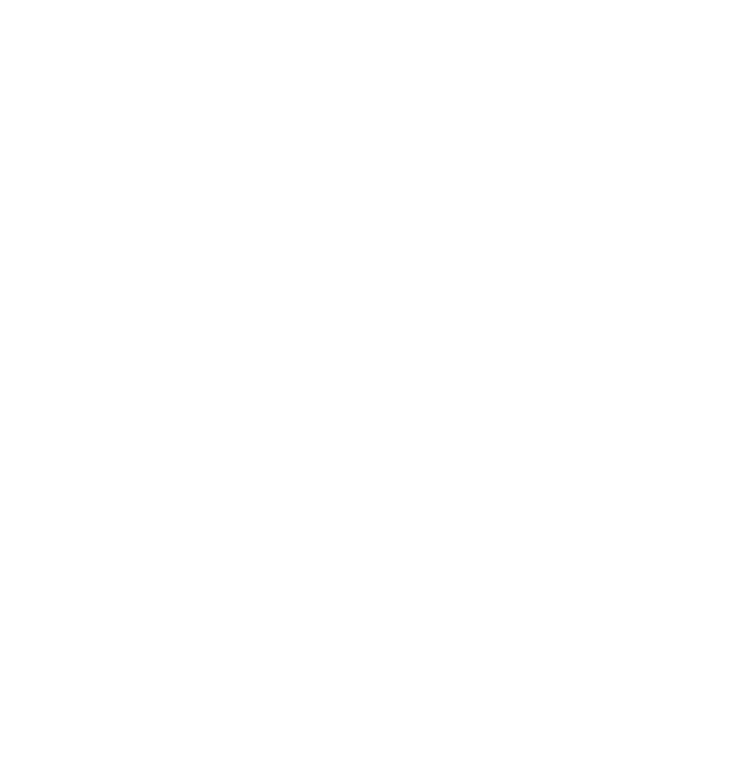
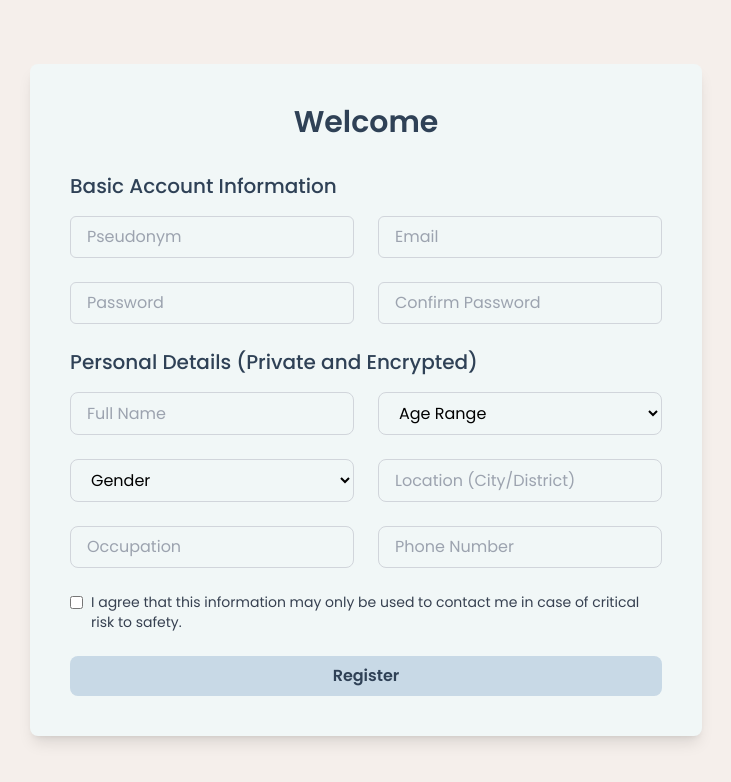
Before and after one commit to anikatabassum2738/Moner-Kotha, a website built with Vite: page signIn.html in a window 1280 px wide. Shown: the whole page, without its empty margins (274-1005 px from the left). Built offline with nearby package versions, Linux system fonts and the light colour scheme.

Commit message:
half done, need to work on few errors

```diff
--- a/index.html
+++ b/index.html
@@ -17,7 +17,7 @@
     <link href="https://fonts.googleapis.com/css2?family=Poppins:ital,wght@0,100;0,200;0,300;0,400;0,500;0,600;0,700;0,800;0,900;1,100;1,200;1,300;1,400;1,500;1,600;1,700;1,800;1,900&display=swap" rel="stylesheet">
 
 </head>
-<body class="font-[Poppins">
+<body class="font-[Poppins]">
 
     <!--header section starts-->
 
--- a/signIn.html
+++ b/signIn.html
@@ -3,7 +3,7 @@
 <head>
     <meta charset="UTF-8">
     <meta name="viewport" content="width=device-width, initial-scale=1.0">
-    <title>Sign In</title>
+    <title>Moner Kotha - Auth</title>
     <link rel="stylesheet" href="css/signIn.css">
     <script src="https://cdn.tailwindcss.com"></script>
 
@@ -16,7 +16,67 @@
     <link href="https://fonts.googleapis.com/css2?family=Poppins:ital,wght@0,100;0,200;0,300;0,400;0,500;0,600;0,700;0,800;0,900;1,100;1,200;1,300;1,400;1,500;1,600;1,700;1,800;1,900&display=swap" rel="stylesheet">
 
 </head>
-<body>
+<body class="font-[Poppins] bg-[#F5EFEB]">
+    <div class="min-h-screen flex items-center justify-center py-12 px-4 sm:px-6 lg:px-8 bg-[#F5EFEB]">
+        <div class="max-w-2xl w-full space-y-8 bg-[#F1F7F7] p-10 rounded-lg shadow-lg">
 
+            <!-- Registration form -->
+             <div class="text-center mb-8">
+                <h2 class="text-3xl font-semibold text-[#2F4156]">Welcome</h2>
+             </div>
+                <form class="space-y-6">
+                    <div>
+                        <h3 class="text-xl font-medium text-[#2F4156] mb-4">Basic Account Information</h3>
+                        <div class="grid grid-cols-1 md:grid-cols-2 gap-6">
+                            <input type="text" placeholder="Pseudonym" required class="w-full px-4 py-2 border border-gray-300 rounded-md focus:outline-none focus:ring-2 focus:ring-[#2F4156]">
+                            <input type="email" placeholder="Email" required class="w-full px-4 py-2 border border-gray-300 rounded-md focus:outline-none focus:ring-2 focus:ring-[#2F4156]">
+                            <input type="password" placeholder="Password" required class="w-full px-4 py-2 border border-gray-300 rounded-md focus:outline-none focus:ring-2 focus:ring-[#2F4156]">
+                            <input type="password" placeholder="Confirm Password" required class="w-full px-4 py-2 border border-gray-300 rounded-md focus:outline-none focus:ring-2 focus:ring-[#2F4156]">
+                        </div>
+                    </div>
+
+                    <div>
+                        <h3 class="text-xl font-medium text-[#2F4156] mb-4">Personal Details (Private and Encrypted)</h3>
+                        <div class="grid grid-cols-1 md:grid-cols-2 gap-6">
+                            <input type="text" placeholder="Full Name" required class="w-full px-4 py-2 border border-gray-300 rounded-lg focus:outline-none focus:ring-2 focus:ring-[#2F4156]">
+
+                            <select class="w-full px-4 py-2 border border-gray-300 rounded-lg focus:outline-none focus:ring-2 focus:ring-[#2F4156]">
+                                <option>Age Range</option>
+                                <option>18-24</option>
+                                <option>25-34</option>
+                                <option>35-45</option>
+                                <option>45+</option>
+                            </select>
+
+                            <select class="w-full px-4 py-2 border border-gray-300 rounded-lg focus:outline-none focus:ring-2 focus:ring-[#2F4156]">
+                                <option>Gender</option>
+                                <option>Male</option>
+                                <option>Female</option>
+                                <option>Other</option>
+                                <option>Prefer not to say</option>
+                            </select>
+
+                            <input type="text" placeholder="Location (City/District)" required class="w-full px-4 py-2 rounded-lg border border-gray-300 focus:outline-none focus:ring-2 focus:ring-[#2F4156]">
+                            <input type="text" placeholder="Occupation" class="w-full px-4 py-2 rounded-lg border border-gray-300 focus:outline-none focus:ring-2 focus:ring-[#2F4156]">
+                            <input type="text" placeholder="Phone Number" required class="w-full px-4 py-2 rounded-lg border border-gray-300 focus:outline-none focus:ring-2 focus:ring-[#2F4156]">
+
+                        </div>
+                    </div>
+
+                    <div class="flex items-start gap-2">
+                      <input type="checkbox" required class="mt-1" />
+                      <label class="flex items-start gap-2 text-sm text-gray-700">I agree that this information may only be used to contact me in case of critical risk to safety.</label>
+                    </div>
+
+                    <div>
+                      <button type="submit" class="w-full bg-[#C8D9E6] hover:bg-[#F7CBCA] text-[#2F4156] font-semibold py-2 px-4 rounded-lg transition-all duration-200">
+                        Register
+                      </button>
+                    </div>
+                </form>
+
+
+        </div>
+    </div>
 </body>
 </html>
```
Also changed, not shown: images/registration.jpg (added), images/signin.jpg (added).
